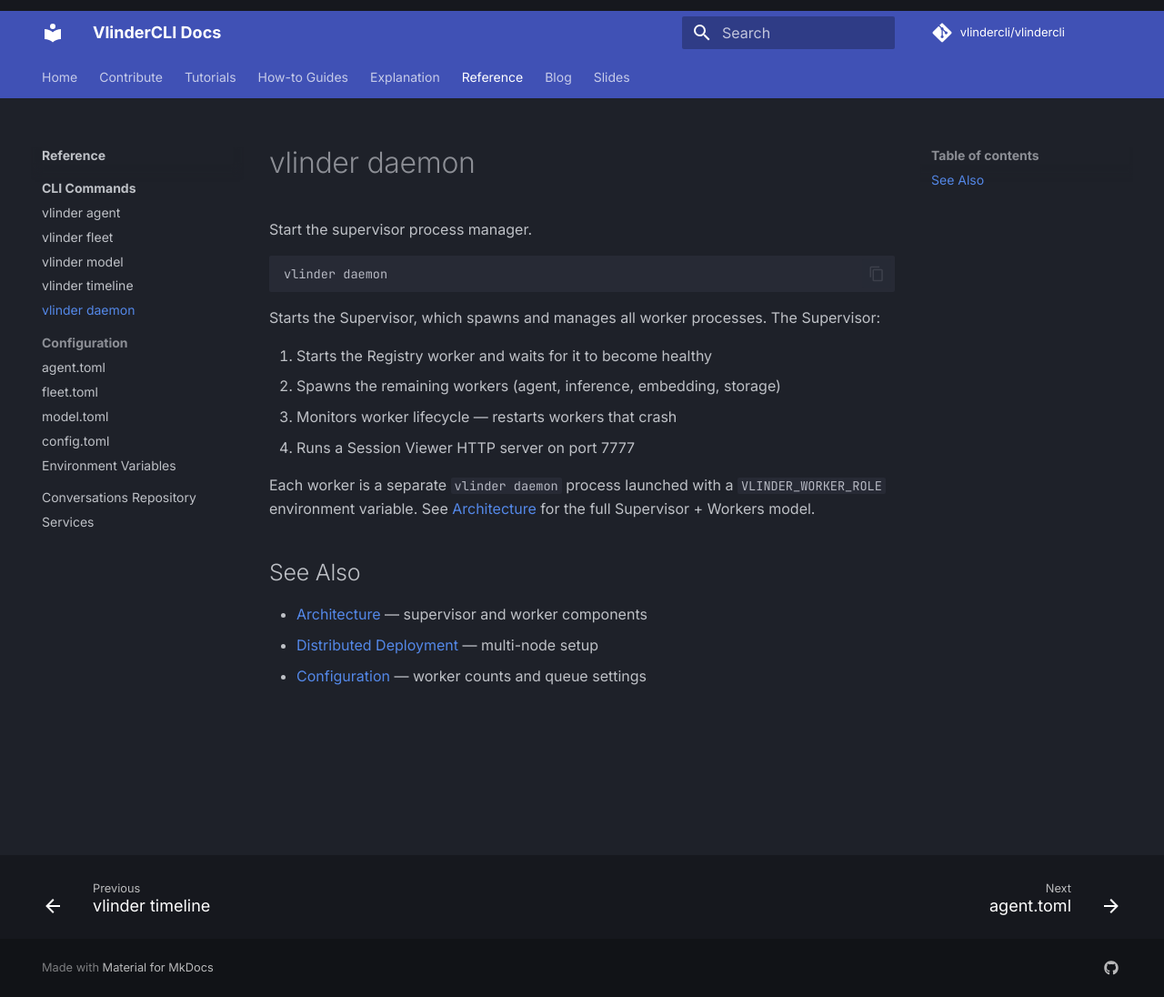
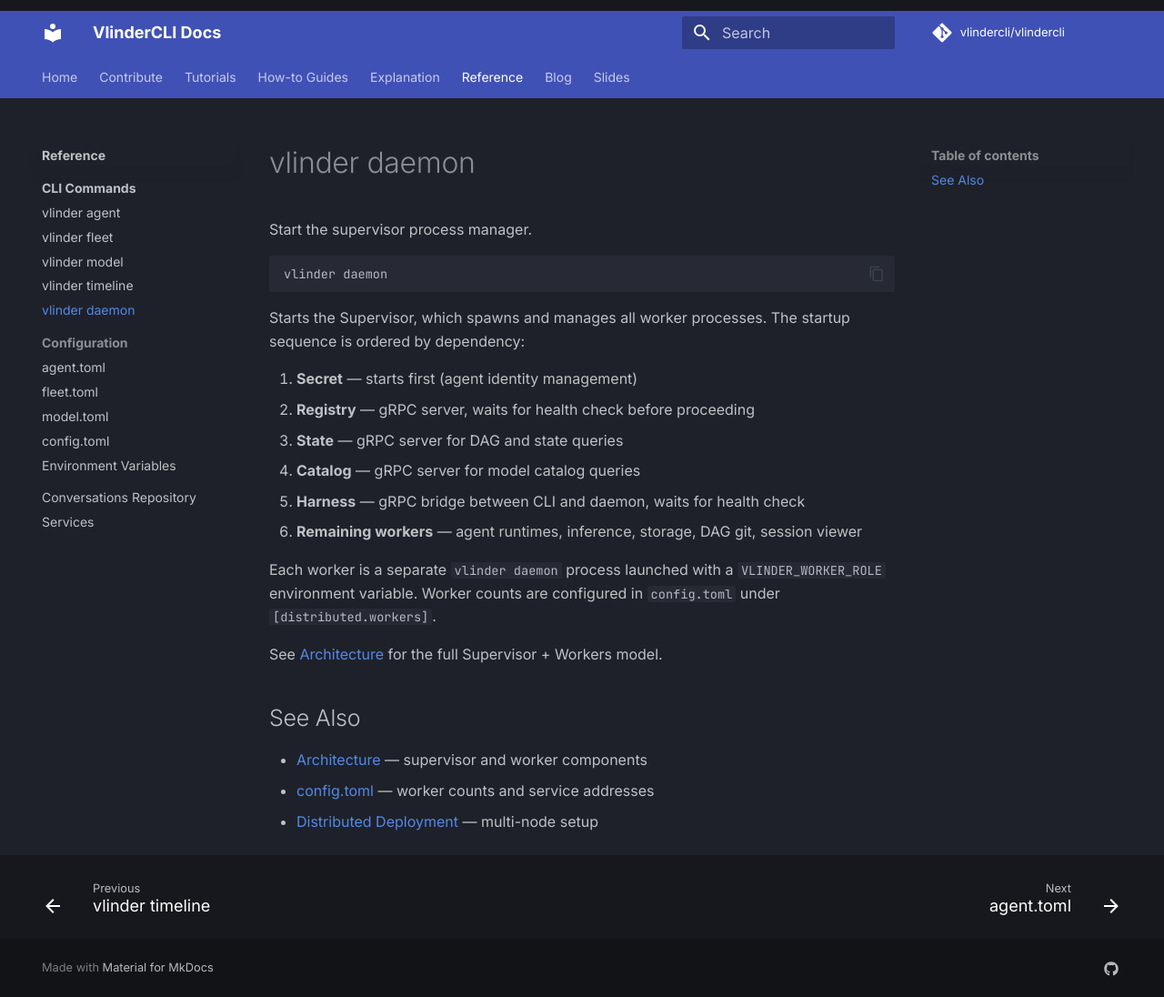
Before and after one commit to vlindercli/public-docs, an MkDocs documentation site: the page built from docs/content/reference/cli/daemon.md, in a window 1280 px wide and 1096 px high. Shown: the whole window at 91% size. Built offline with MkDocs 1.6.1 and Material for MkDocs 9.7.7, drawn with Linux system fonts in a browser that asks for light colours; comment, search, counter and statistics services are not loaded.

Commit message:
Fix daemon CLI reference: full startup sequence, all worker types

````diff
--- a/docs/content/reference/cli/daemon.md
+++ b/docs/content/reference/cli/daemon.md
@@ -6,17 +6,21 @@ Start the supervisor process manager.
 vlinder daemon
 ```
 
-Starts the Supervisor, which spawns and manages all worker processes. The Supervisor:
+Starts the Supervisor, which spawns and manages all worker processes. The startup sequence is ordered by dependency:
 
-1. Starts the Registry worker and waits for it to become healthy
-2. Spawns the remaining workers (agent, inference, embedding, storage)
-3. Monitors worker lifecycle — restarts workers that crash
-4. Runs a Session Viewer HTTP server on port 7777
+1. **Secret** — starts first (agent identity management)
+2. **Registry** — gRPC server, waits for health check before proceeding
+3. **State** — gRPC server for DAG and state queries
+4. **Catalog** — gRPC server for model catalog queries
+5. **Harness** — gRPC bridge between CLI and daemon, waits for health check
+6. **Remaining workers** — agent runtimes, inference, storage, DAG git, session viewer
 
-Each worker is a separate `vlinder daemon` process launched with a `VLINDER_WORKER_ROLE` environment variable. See [Architecture](../../explanation/architecture.md) for the full Supervisor + Workers model.
+Each worker is a separate `vlinder daemon` process launched with a `VLINDER_WORKER_ROLE` environment variable. Worker counts are configured in `config.toml` under `[distributed.workers]`.
+
+See [Architecture](../../explanation/architecture.md) for the full Supervisor + Workers model.
 
 ## See Also
 
 - [Architecture](../../explanation/architecture.md) — supervisor and worker components
+- [config.toml](../config-toml.md) — worker counts and service addresses
 - [Distributed Deployment](../../how-to/distributed-deployment.md) — multi-node setup
-- [Configuration](../../how-to/configuration.md) — worker counts and queue settings
````
